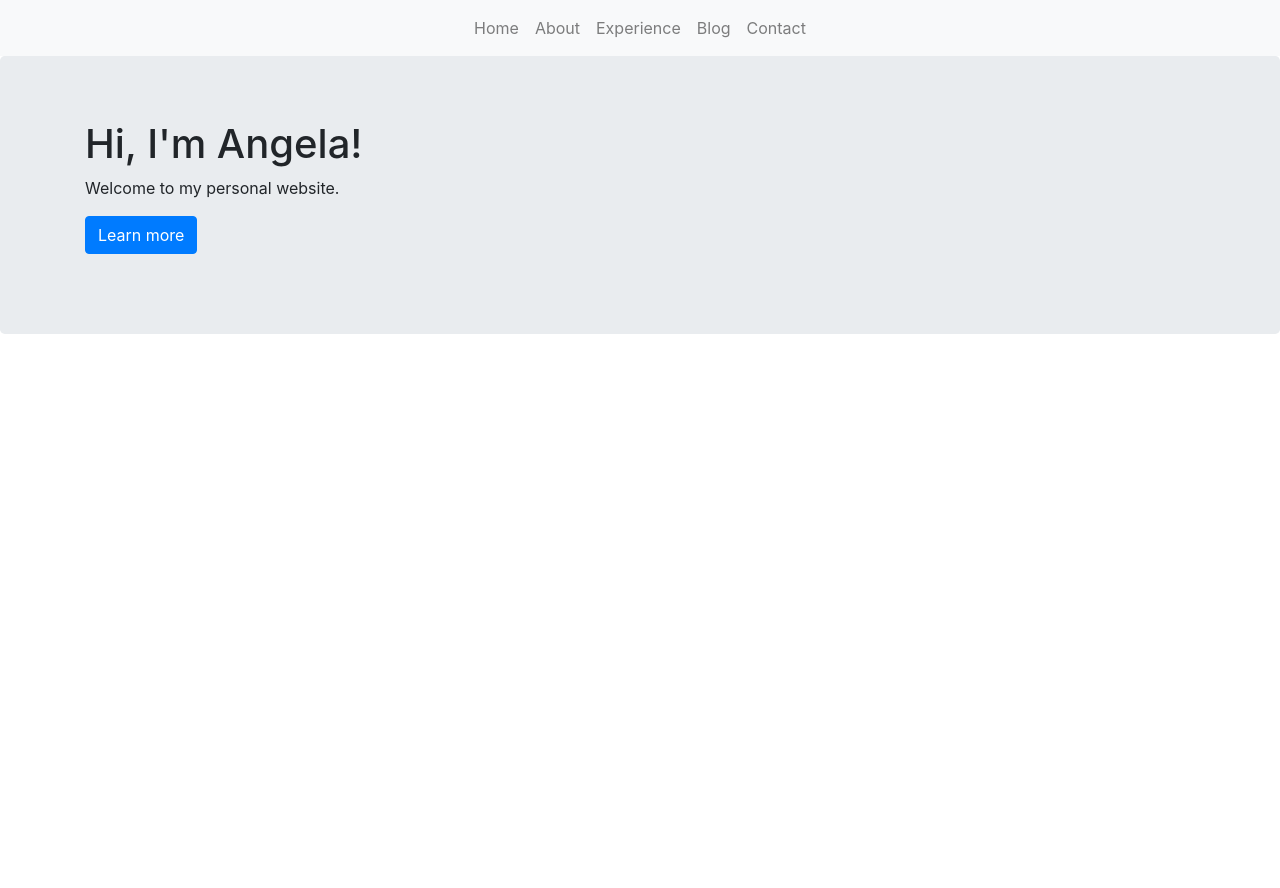
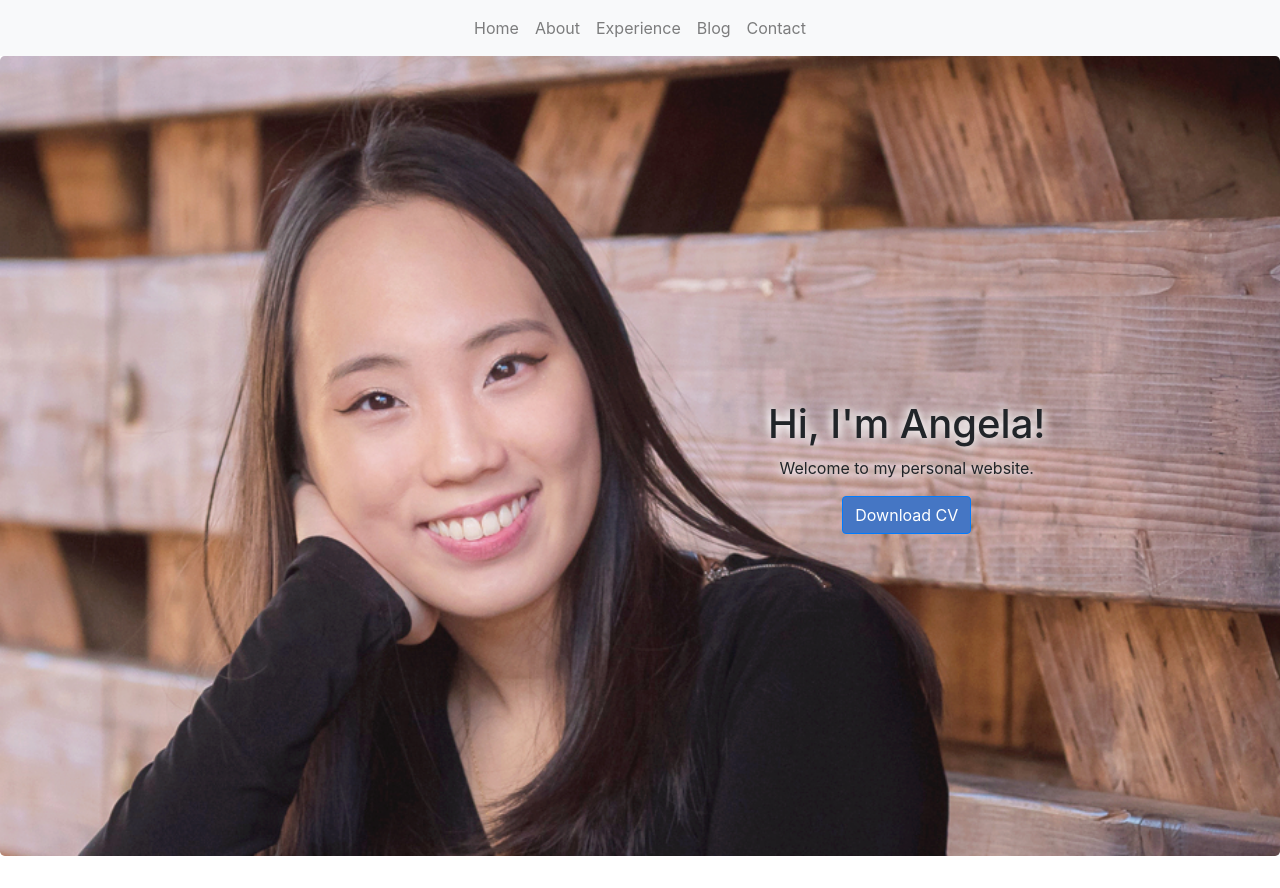
Before and after one commit to angelagyang/angelagyang.github.io, a React (Create React App) app in the folder personal-website/: page / in a window 1280 px wide. Before the commit the page ends 800 px from the top, so only its background shows below. Built offline with nearby package versions, Linux system fonts and the light colour scheme.

Commit message:
Add preliminary home page

```diff
--- a/personal-website/public/index.html
+++ b/personal-website/public/index.html
@@ -2,14 +2,12 @@
 <html lang="en">
   <head>
     <meta charset="utf-8" />
-    <link rel="icon" href="%PUBLIC_URL%/favicon.ico" />
     <meta name="viewport" content="width=device-width, initial-scale=1" />
     <meta name="theme-color" content="#000000" />
     <meta
       name="description"
       content="Web site created using create-react-app"
     />
-    <link rel="apple-touch-icon" href="%PUBLIC_URL%/logo192.png" />
     <!--
       manifest.json provides metadata used when your web app is installed on a
       user's mobile device or desktop. See https://developers.google.com/web/fundamentals/web-app-manifest/
--- a/personal-website/src/components/home.js
+++ b/personal-website/src/components/home.js
@@ -3,20 +3,16 @@ import { Button } from 'react-bootstrap'
 
 export default class Home extends Component {
     render() {
-      var styles = {
-        //background: no-repeat center center,
-        backgroundImage: 'url(images/angela_home.jpg)',
-      };
       return (
-        <div class="jumbotron" style = {{styles}}>
-          <div class="container">
+        <div className="jumbotron">
+          <div className="homeText">
             <h1>Hi, I'm Angela!</h1>
             <p>
-            Welcome to my personal website.
-          </p>
-          <p>
-            <Button variant="primary">Learn more</Button>
-          </p>
+              Welcome to my personal website.
+            </p>
+            <p>
+              <Button className="downloadCvButton" variant="primary">Download CV</Button>
+            </p>
           </div>
         </div>
         )
--- a/personal-website/src/index.css
+++ b/personal-website/src/index.css
@@ -16,3 +16,26 @@ code {
   width:30%;
   margin-left: 35%;
 }
+
+.jumbotron {
+  background-image: url("images/angela_home.jpg");
+  height: 800px;
+  background-position: left;
+  background-repeat: no-repeat;
+  background-size: cover;
+  display: flex;
+  align-items: center;
+
+}
+
+.homeText {
+  text-align: center;
+  position: absolute;
+  top: 50%;
+  left: 60%;
+  text-shadow: 3px 3px 8px #ffffff, -3px -3px 8px #ffffff;;
+}
+
+.downloadCvButton {
+  background-color: #4576c4 !important; /* Green */
+}
```
Also changed, not shown: personal-website/public/manifest.json, personal-website/src/images/angela_home.jpg (renamed from personal-website/public/images/angela_home.jpg), 1 other file (tests, documents, lock files or other folders).
